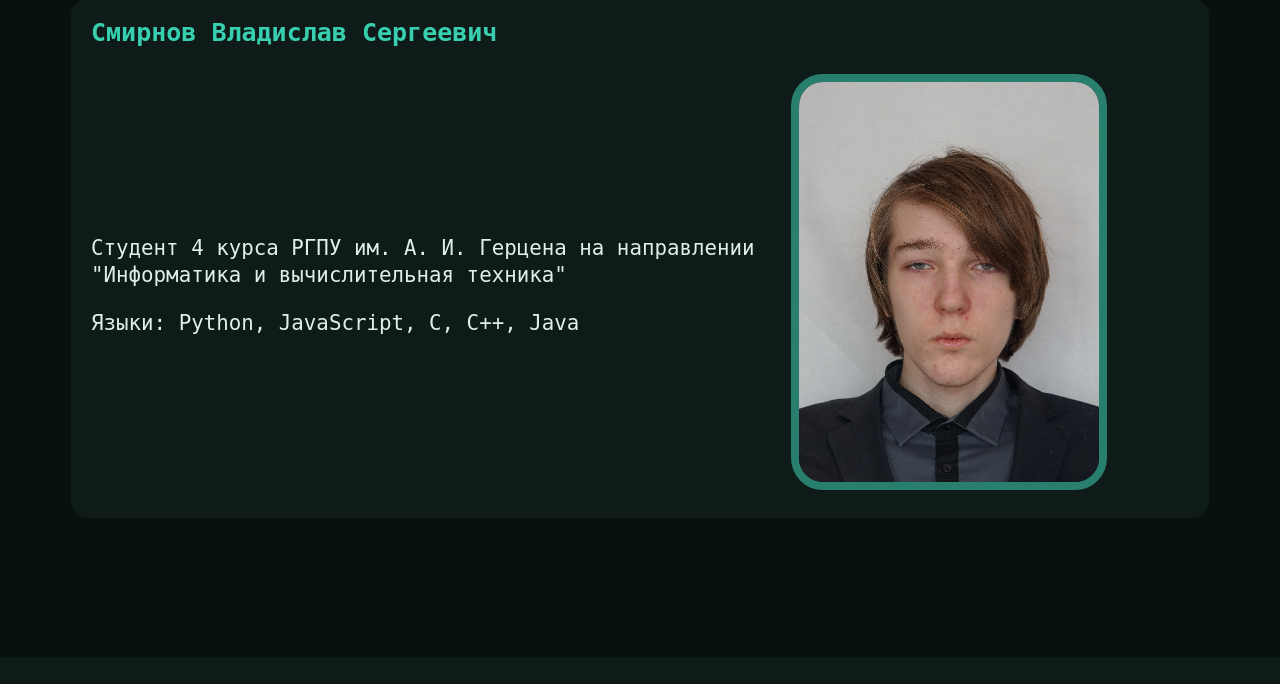
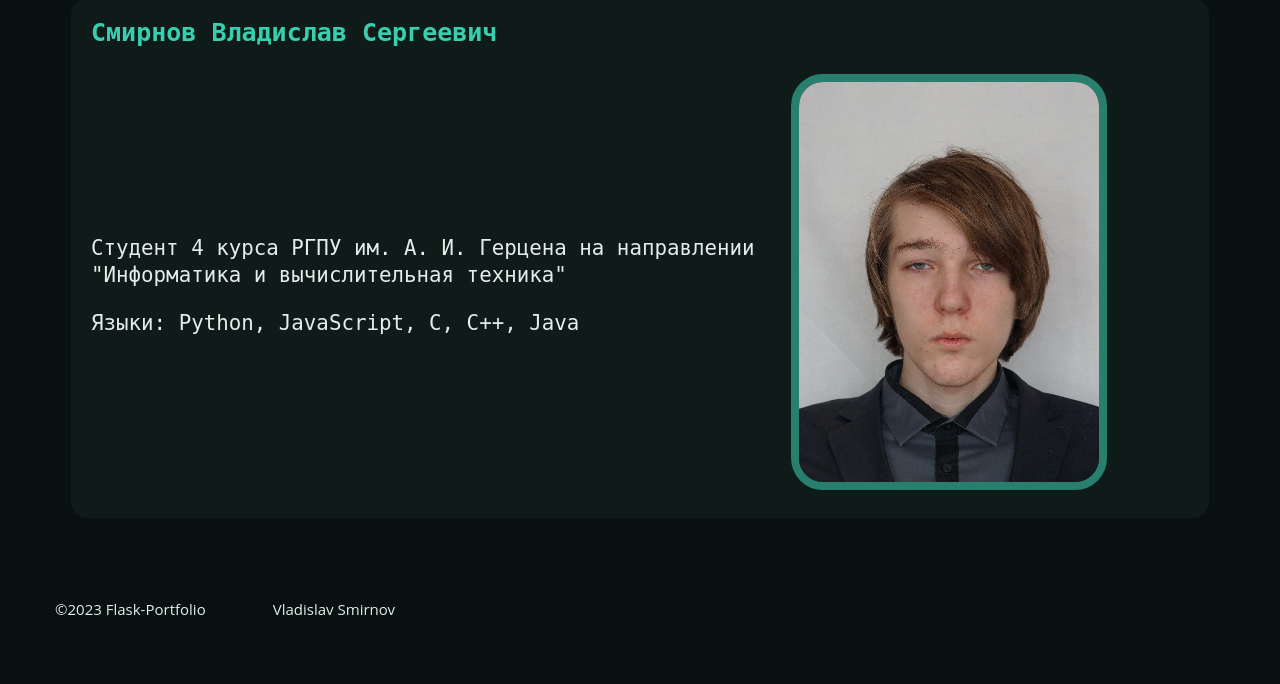
Before and after one commit to VS-zer0/Flask-Portfolio, a Flask app: page / in a window 1280 px wide. Shown: the part 143-827 px from the top of the page. Before the commit the page ends 633 px from the top, so only its background shows below. Run offline with Flask 3, Linux system fonts and the light colour scheme; tables that the repository leaves empty hold one stand-in row (values such as "Sample post").

Commit message:
Add files via upload

```diff
--- a/app.py
+++ b/app.py
@@ -2,10 +2,12 @@ from flask import Flask, render_template
 from flask_admin import Admin
 from models import db, Work, Attachments, Subject, Course
 from views import WorkAdmin, SubjectAdmin, CourseAdmin
+import secrets
 
 
 app = Flask(__name__)
 app.config['SQLALCHEMY_DATABASE_URI'] = 'sqlite:///databaZe.db'
+app.config["SECRET_KEY"] = secrets.token_urlsafe(16)
 db.init_app(app)
 
 
@@ -20,7 +22,7 @@ def works(subj_id):
     works = Work.query.filter_by(subject_id = subj_id).order_by(Work.date.desc()).all()
     courses = list(dict.fromkeys([work.course for work in works]))
     subjects = Subject.query.all()
-    return render_template('works/index.html', courses=courses, subjects=subjects, works=works)
+    return render_template('work_list.html', courses=courses, subjects=subjects, works=works)
 
 
 @app.route('/<int:subj_id>/<int:crs_id>/')
@@ -29,7 +31,7 @@ def works_course(subj_id, crs_id):
     works = Work.query.filter_by(subject_id = subj_id, course_id=crs_id).order_by(Work.date.desc()).all()
     courses = list(dict.fromkeys([work.course for work in all_works]))
     subjects = Subject.query.all()
-    return render_template('works/index.html', courses=courses, subjects=subjects, works=works)
+    return render_template('work_list.html', courses=courses, subjects=subjects, works=works)
 
 
 @app.route('/<int:subj_id>/<int:crs_id>/<int:work_id>/')
@@ -38,7 +40,7 @@ def work_detail(subj_id, crs_id, work_id):
     works = Work.query.filter_by(subject_id=subj_id).all()
     work = Work.query.filter_by(id=work_id).first()
     attachments = Attachments.query.filter_by(work_id=work_id).all()
-    return render_template('work_detail/index.html', works=works, subjects=subjects, work=work, attachments=attachments)
+    return render_template('work_detail.html', works=works, subjects=subjects, work=work, attachments=attachments)
 
 
 if __name__ == '__main__':
@@ -49,6 +51,7 @@ if __name__ == '__main__':
     admin.add_view(WorkAdmin(Work, db.session))
     admin.add_view(SubjectAdmin(Subject, db.session))
     admin.add_view(CourseAdmin(Course, db.session))
+
     with app.app_context():
         db.create_all()
 
--- a/static/style.css
+++ b/static/style.css
@@ -1,12 +1,18 @@
 html {
+    box-sizing: border-box;
+    height: 100%;
     background: #08110F;
     padding: 1rem;
     color: #E1EEEB;
 }
 
 body {
+    box-sizing: border-box;
+    display: flex;
+    flex-direction: column;
     font-family: 'Anton', sans-serif;
     max-width: 1170px;
+    min-height: 100%;
     margin: 0 auto;
 }
 
@@ -84,12 +90,16 @@ nav ul li a, nav ul li span {
 }
 
 .container {
+    display: flex;
+    flex-direction: column;
+    min-height: 95vh;
 	width: 1170px;
 	/*позиционирование по центру*/
 	margin: 0 auto;
 	/* height: 562.33px; */
 }
 .content {
+    flex-grow: 1;
     padding: 0 1rem 1rem;
 }
 .content > header {
@@ -143,3 +153,19 @@ nav ul li a, nav ul li span {
 .content:last-child {
     margin-bottom: 0;
 }
+
+footer {
+    flex-shrink: 0;
+}
+
+.footer-text {
+    font-size: 15px;
+    font-family: 'Open Sans', sans-serif;
+    display: flex;
+    padding: 50px 0;
+    position: relative;
+    z-index: 1;
+}
+.footer-text p {
+    margin-right: 67px;
+}
--- a/templates/base.html
+++ b/templates/base.html
@@ -2,10 +2,10 @@
 <head>
   <title>{% block title %}About{% endblock %} - VS Portfolio</title>
   <link rel="stylesheet" href="{{ url_for('static', filename='style.css') }}">
-<link rel="icon" href="static/favicon.png">
+  <link rel="icon" href="{{ url_for('static', filename='favicon.png') }}">
 </head>
 <body>
-  <div class="container">
+  <div class="page-header">
     <nav class="menu">
       <h1><a href={{ request.host_url }}>Flask-Portfolio</a></h1>
       <ul id="navigation">
@@ -15,6 +15,7 @@
       </ul>
     </nav>
     <header>
+
       {% block header %}
       <nav>
         <h2>About</h2>
@@ -25,26 +26,32 @@
         </ul>
       </nav>
       {% endblock %}
+
     </header>
+  </div>
     <section class="content">
+
       {% block content %}
       <article class="post">
         <h3>Смирнов Владислав Сергеевич</h3>
         <div class="grid">
           <div>
-    <p>
-      Студент 4 курса РГПУ им. А. И. Герцена на направлении "Информатика и вычислительная техника"
-    </p>
-    <p>
-      Языки: Python, JavaScript, C, C++, Java
-    </p>
+            <p>Студент 4 курса РГПУ им. А. И. Герцена на направлении "Информатика и вычислительная техника"</p>
+            <p>Языки: Python, JavaScript, C, C++, Java</p>
           </div>
           <div>
-      <img class="face" src="static/VS.png"/>
+            <img class="face" src="static/VS.png" />
           </div>
         </div>
       </article>
       {% endblock %}
+
     </section>
+    <footer>
+      <div class="footer-text">
+        <p> ©2023 Flask-Portfolio </p>
+        <p> Vladislav Smirnov </p>
+      </div>
+    </footer>
   </div>
 </body>
```
Also changed, not shown: templates/work_detail.html (added, +36 -0 lines), templates/work_list.html (added, +25 -0 lines), instance/databaZe.db, models.py (line endings or trailing spaces). Lines whose indentation alone changed are shown as unchanged.
